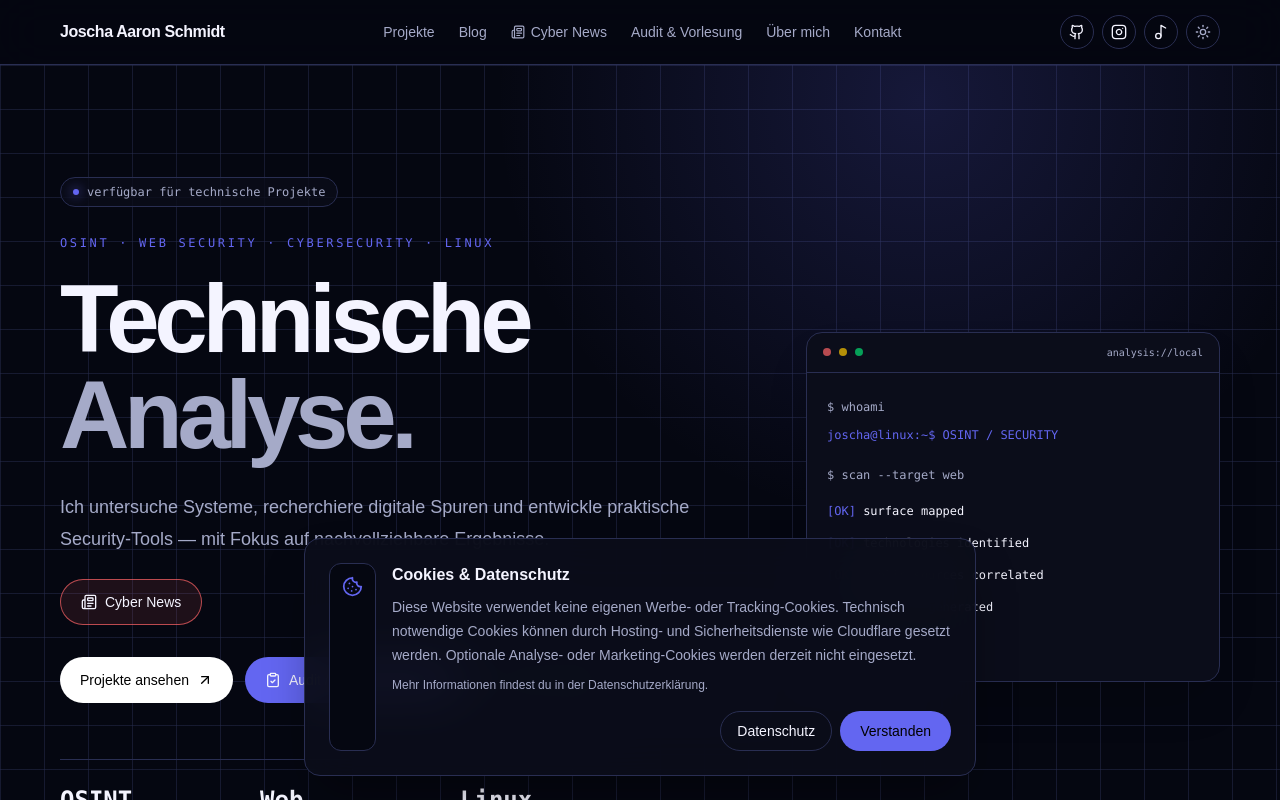
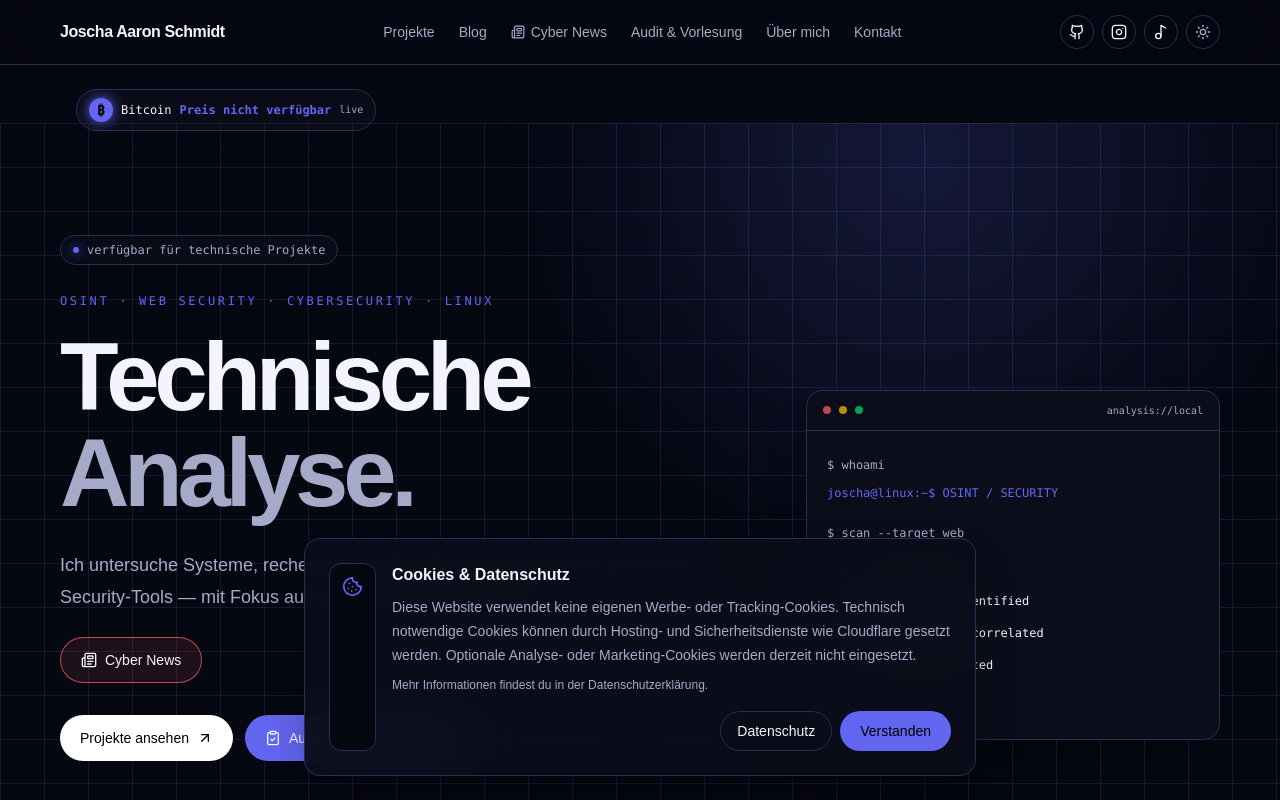
Before and after one commit to aaron0sec/webseite, a Next.js app: page / in a window 1280 px wide. Shown: the top 800 px of the page. Built offline with nearby package versions, Linux system fonts and the light colour scheme; no server answers.

Commit message:
Render Bitcoin ticker on homepage

```diff
--- a/src/app/layout.tsx
+++ b/src/app/layout.tsx
@@ -3,6 +3,7 @@ import "@/styles/globals.css";
 import { SiteHeader } from "@/components/site-header";
 import { SiteFooter } from "@/components/site-footer";
 import { CookieConsent } from "@/components/cookie-consent";
+import { BitcoinTicker } from "@/components/bitcoin-ticker";
 
 export const metadata: Metadata = {
   metadataBase: new URL("https://linuxaaron.dpdns.org"),
@@ -13,5 +14,5 @@ export const metadata: Metadata = {
 };
 
 export default function RootLayout({ children }: Readonly<{ children: React.ReactNode }>) {
-  return <html lang="de" className="dark"><head><meta name="google-site-verification" content="SjcxIb0LYpV5eAe7mZOXWJgi7nXtGW8fSQIGP2A9erY" /></head><body><SiteHeader />{children}<SiteFooter /><CookieConsent /></body></html>;
+  return <html lang="de" className="dark"><head><meta name="google-site-verification" content="SjcxIb0LYpV5eAe7mZOXWJgi7nXtGW8fSQIGP2A9erY" /></head><body><SiteHeader /><BitcoinTicker />{children}<SiteFooter /><CookieConsent /></body></html>;
 }
```
